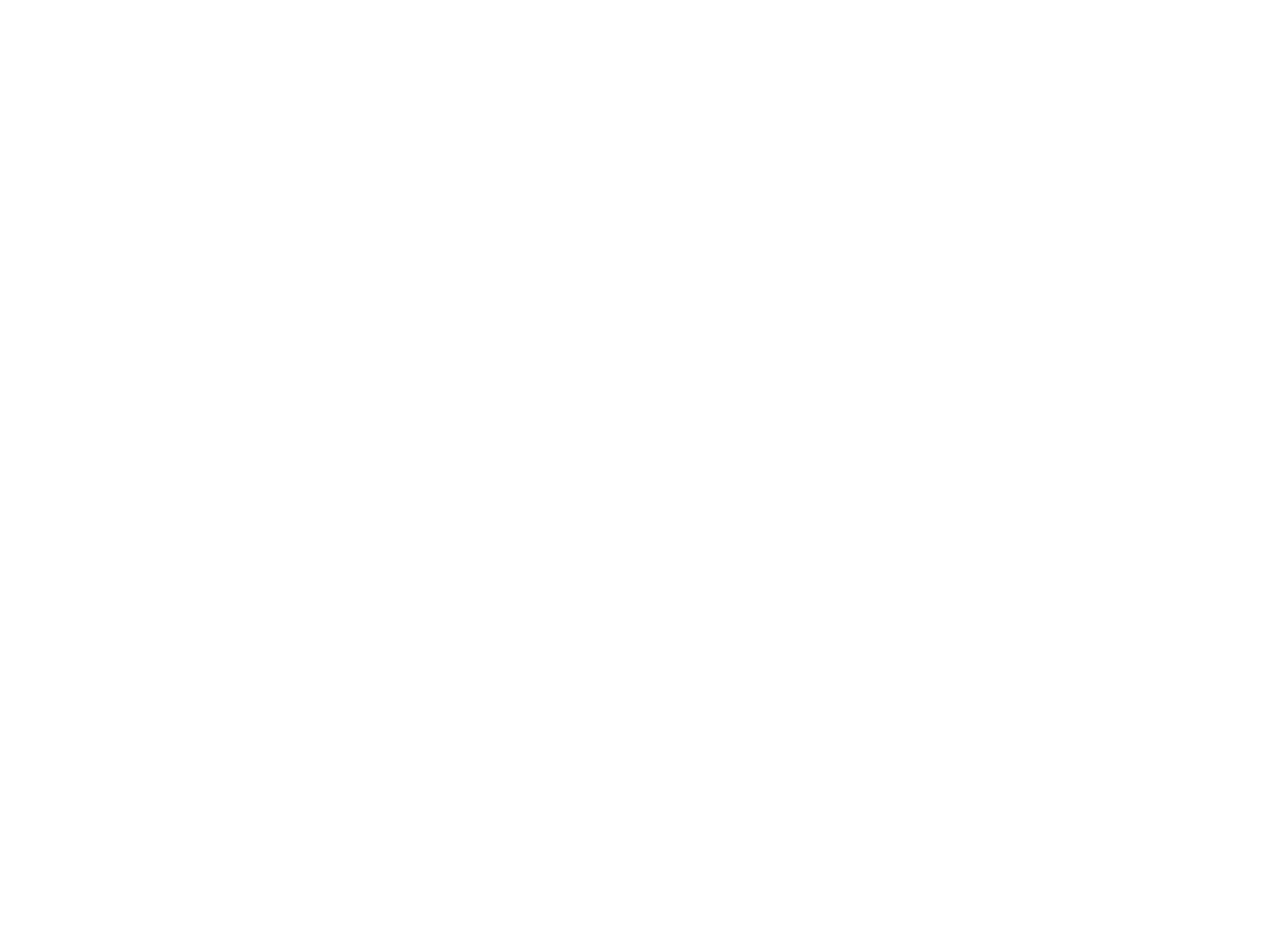
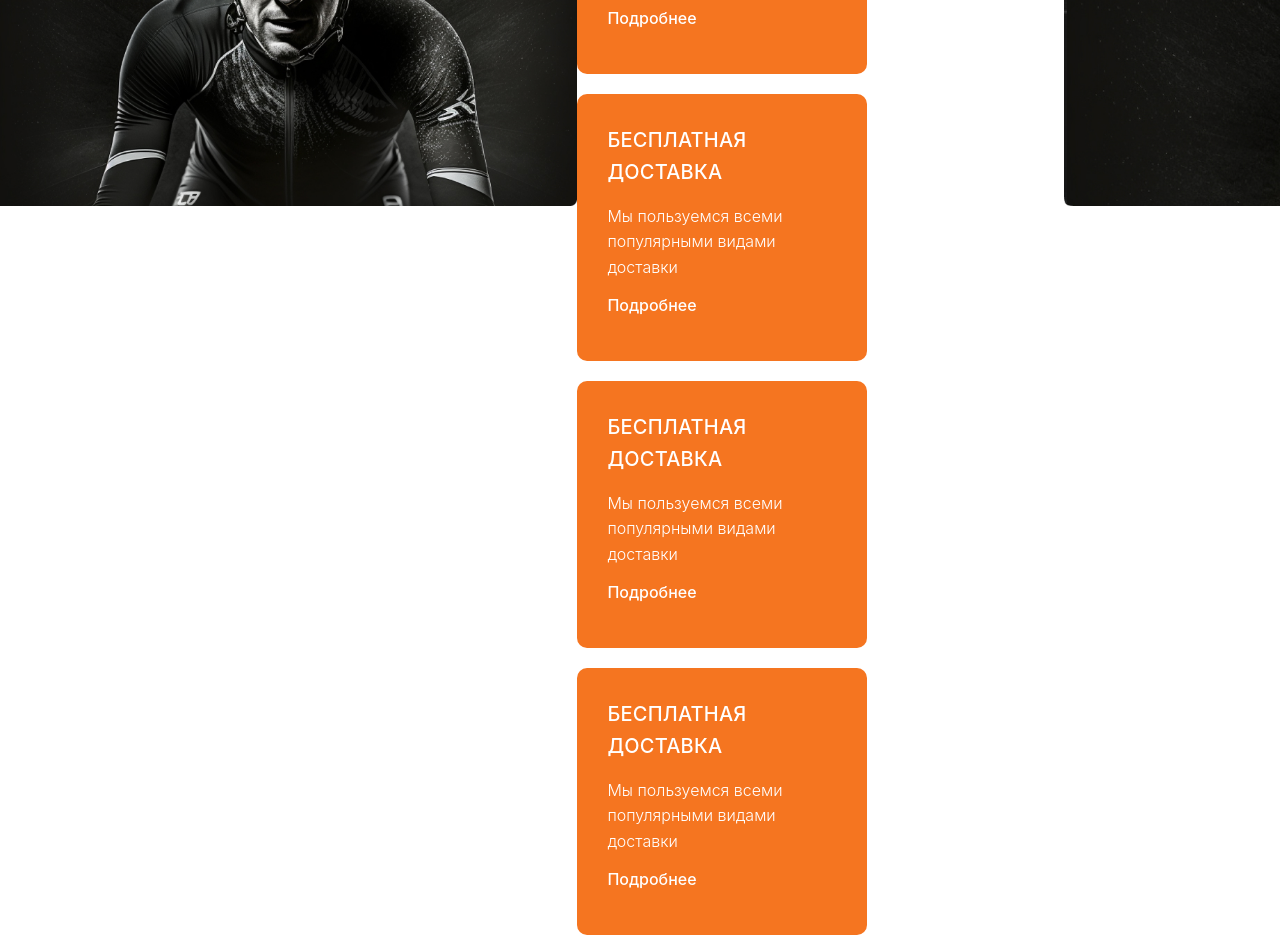
Before and after one commit to Islam-Parchiev/electroVelo, a React app in the folder client/: page / in a window 1280 px wide. Shown: the part 5900-6835 px from the top of the page. Before the commit the page ends 5628 px from the top, so only its background shows below. Built offline with nearby package versions, Linux system fonts and the light colour scheme.

Commit message:
advantages section html

```diff
--- /dev/null
+++ b/client/src/components/Advantages/Advantages.module.scss
@@ -0,0 +1,47 @@
+.Advantages {
+  &__body {
+		display: flex;
+		justify-content: space-between;
+	}
+	&__list {
+		display: flex;
+		flex-wrap: wrap;
+		width: 700px;
+		gap: 20px;
+	}
+}
+.AdvantagesItem {
+	border-radius: 10px;
+	padding: 30px;
+	width: 290px;
+	height: 267px;
+background: var(--orange, #F57520);
+&__title {
+/* desk mob 20 */
+font-family: Inter;
+font-weight: 500;
+font-style: normal;
+font-size: 20px;
+line-height: 160%; /* 32px */
+letter-spacing: 0.2px;
+	color: var(--light-color, #FFF);
+}
+p {
+/* desk mob 16 light */
+font-family: Inter;
+font-weight: 300;
+font-style: normal;
+font-size: 16px;
+line-height: 160%; /* 25.6px */
+	color: var(--light-color, #FFF);
+}
+&__btn {
+/* desk mob cta */
+font-family: Inter;
+font-weight: 500;
+font-style: normal;
+font-size: 16px;
+line-height: 123%; /* 19.68px */
+	color: var(--light-color, #FFF);
+}
+}
--- /dev/null
+++ b/client/src/components/Advantages/Advantages.tsx
@@ -0,0 +1,66 @@
+import React from 'react'
+
+import styles from './Advantages.module.scss'
+
+const Advantages: React.FC = props => {
+	return (
+		<section className={styles.Advantages}>
+			<div className="container">
+				<h2 className="title">Преимущества</h2>
+			</div>
+			<div className={styles.Advantages__body}>
+				<div className={styles.Advantages__img}>
+					<img src="/images/Main/advantages1.jpg" alt="" />
+				</div>
+				<ul className={`list-reset ${styles.Advantages__list}`}>
+					<li className={styles.AdvantagesItem}>
+						<h4 className={styles.AdvantagesItem__title}>
+							БЕСПЛАТНАЯ ДОСТАВКА
+						</h4>
+						<p>Мы пользуемся всеми популярными видами доставки</p>
+						<button
+							className={`btn-reset ${styles.AdvantagesItem__btn}`}>
+							Подробнее
+						</button>
+					</li>
+					<li className={styles.AdvantagesItem}>
+						<h4 className={styles.AdvantagesItem__title}>
+							БЕСПЛАТНАЯ ДОСТАВКА
+						</h4>
+						<p>Мы пользуемся всеми популярными видами доставки</p>
+						<button
+							className={`btn-reset ${styles.AdvantagesItem__btn}`}>
+							Подробнее
+						</button>
+					</li>
+					<li className={styles.AdvantagesItem}>
+						<h4 className={styles.AdvantagesItem__title}>
+							БЕСПЛАТНАЯ ДОСТАВКА
+						</h4>
+						<p>Мы пользуемся всеми популярными видами доставки</p>
+						<button
+							className={`btn-reset ${styles.AdvantagesItem__btn}`}>
+							Подробнее
+						</button>
+					</li>
+					<li className={styles.AdvantagesItem}>
+						<h4 className={styles.AdvantagesItem__title}>
+							БЕСПЛАТНАЯ ДОСТАВКА
+						</h4>
+						<p>Мы пользуемся всеми популярными видами доставки</p>
+						<button
+							className={`btn-reset ${styles.AdvantagesItem__btn}`}>
+							Подробнее
+						</button>
+					</li>
+
+				</ul>
+				<div className={styles.Advantages__img}>
+					<img src="/images/Main/advantages2.jpg" alt="" />
+				</div>
+			</div>
+		</section>
+	)
+}
+
+export default Advantages
--- a/client/src/pages/Main/Main.tsx
+++ b/client/src/pages/Main/Main.tsx
@@ -8,6 +8,7 @@
 import MainVideo from '@components/MainVideo/MainVideo'
 import BestModels from '@components/BestModels/BestModels'
 import MountainBikes from '@components/MountainBikes/MountainBikes'
+import Advantages from '@components/Advantages/Advantages'
 
 const Main:FC = () => {
 	return (
@@ -19,6 +20,7 @@
 			<MainVideo/>
 			<BestModels/>
 			<MountainBikes/>
+			<Advantages/>
 		</main>
 	)
 }
```
Also changed, not shown: client/public/images/Main/advantages1.jpg (added), client/public/images/Main/advantages2.jpg (added).
